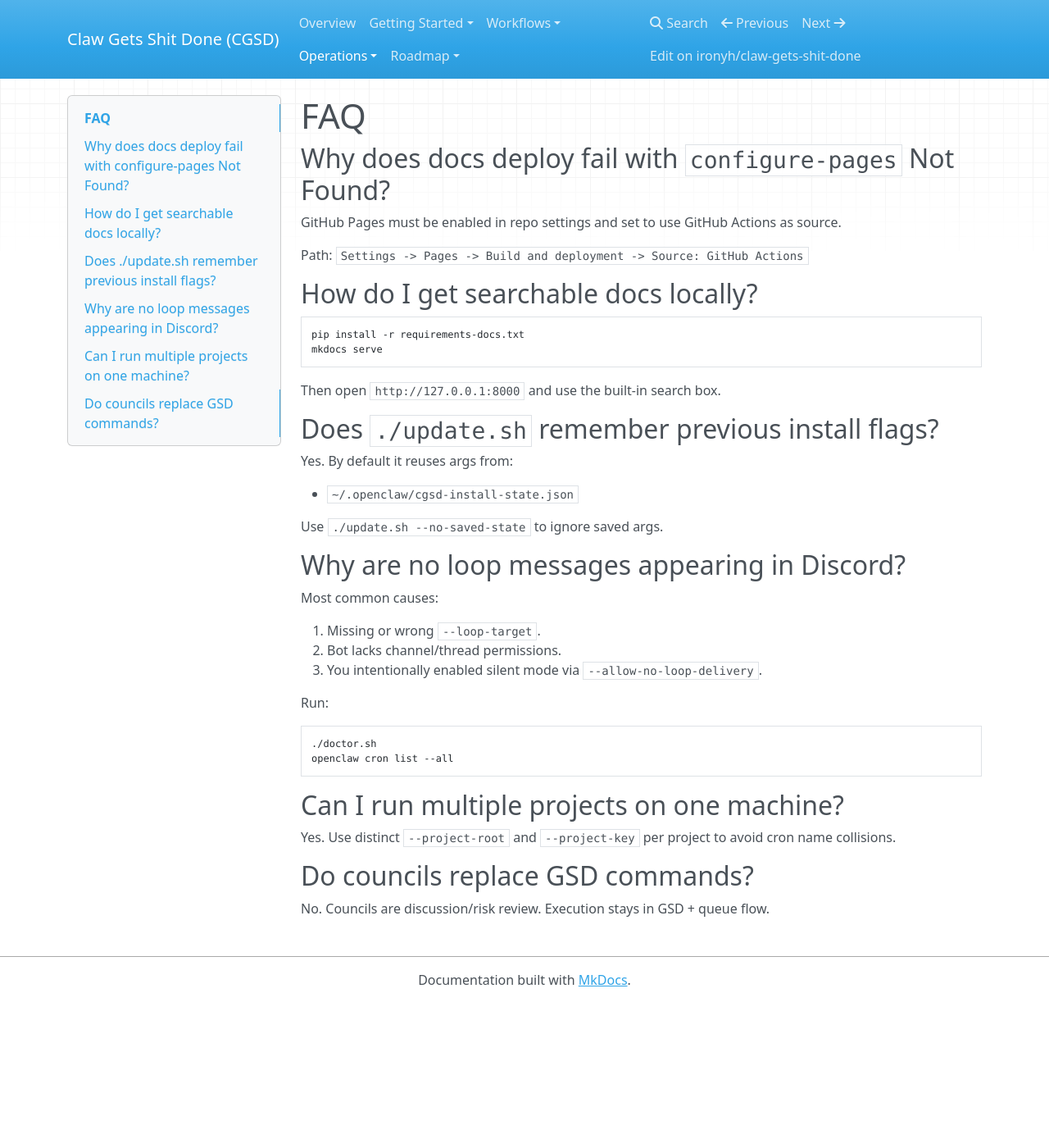
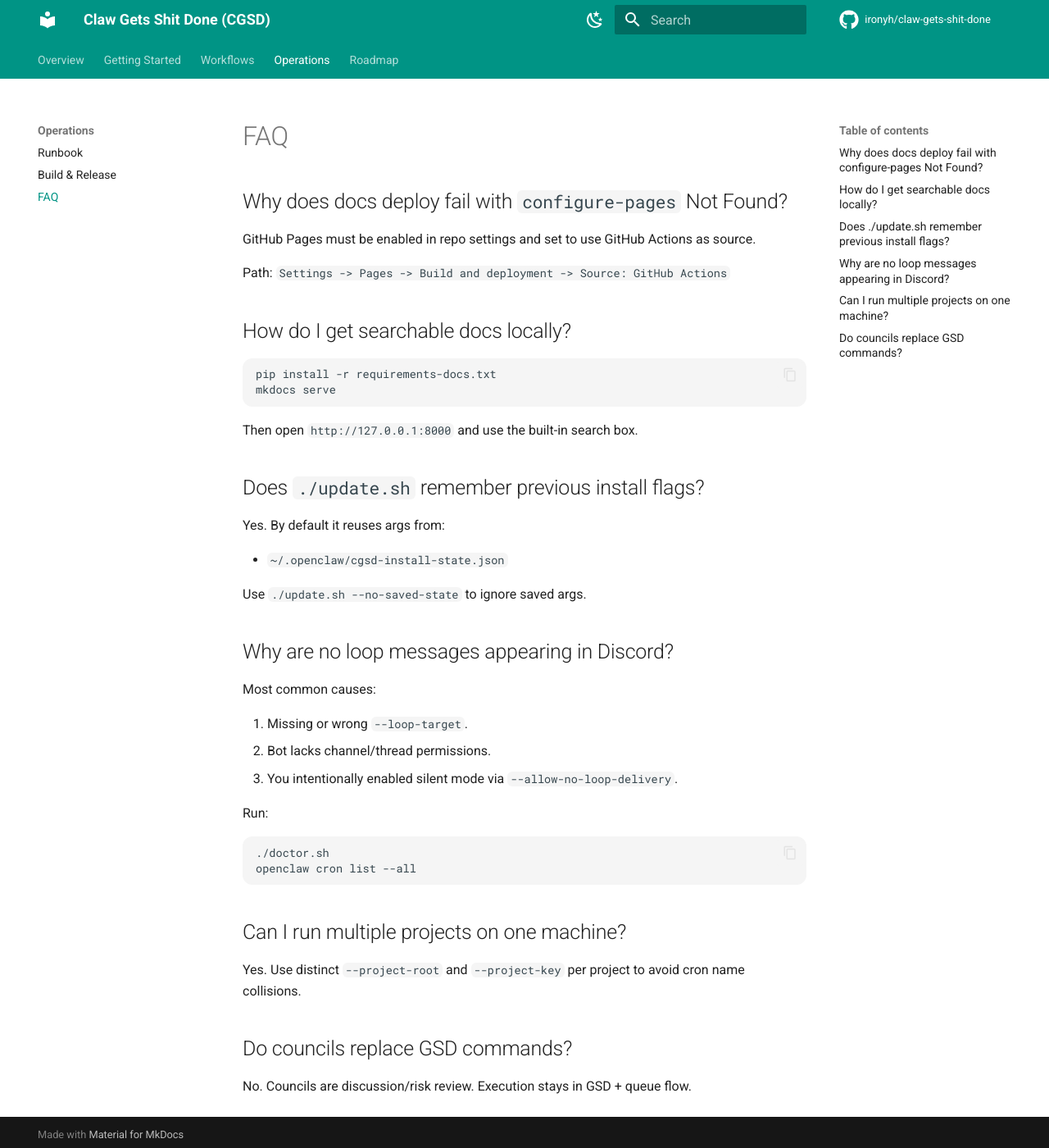
Before and after one commit to ironyh/claw-gets-shit-done, an MkDocs documentation site: the page built from docs/faq.md, in a window 1280 px wide and 1400 px high. Shown: the whole window at 82% size. Built offline with MkDocs 1.6.1 and Material for MkDocs 9.7.7, drawn with Linux system fonts in a browser that asks for light colours; nearby versions of some CDN libraries; comment, search, counter and statistics services are not loaded.

Commit message:
docs: add mkdocs material theme and cgsd docs skill

```diff
--- /dev/null
+++ b/docs/stylesheets/extra.css
@@ -0,0 +1,20 @@
+:root {
+  --cgsd-radius: 12px;
+}
+
+.md-typeset code {
+  border-radius: 6px;
+}
+
+.md-typeset pre > code {
+  border-radius: var(--cgsd-radius);
+}
+
+.md-typeset .admonition,
+.md-typeset details {
+  border-radius: var(--cgsd-radius);
+}
+
+.md-header {
+  backdrop-filter: saturate(160%) blur(8px);
+}
--- a/mkdocs.yml
+++ b/mkdocs.yml
@@ -5,7 +5,34 @@ repo_url: https://github.com/ironyh/claw-gets-shit-done
 repo_name: ironyh/claw-gets-shit-done
 
 theme:
-  name: mkdocs
+  name: material
+  language: en
+  icon:
+    repo: fontawesome/brands/github
+  palette:
+    - media: "(prefers-color-scheme: light)"
+      scheme: default
+      primary: teal
+      accent: amber
+      toggle:
+        icon: material/weather-night
+        name: Switch to dark mode
+    - media: "(prefers-color-scheme: dark)"
+      scheme: slate
+      primary: teal
+      accent: amber
+      toggle:
+        icon: material/weather-sunny
+        name: Switch to light mode
+  features:
+    - navigation.tabs
+    - navigation.sections
+    - navigation.top
+    - navigation.instant
+    - navigation.tracking
+    - search.highlight
+    - search.suggest
+    - content.code.copy
 
 nav:
   - Overview: index.md
@@ -27,7 +54,22 @@ plugins:
   - search
 
 markdown_extensions:
+  - admonition
+  - attr_list
+  - def_list
+  - md_in_html
+  - pymdownx.details
+  - pymdownx.highlight:
+      anchor_linenums: true
+  - pymdownx.inlinehilite
+  - pymdownx.snippets
+  - pymdownx.superfences
+  - pymdownx.tabbed:
+      alternate_style: true
   - tables
   - fenced_code
   - toc:
       permalink: true
+
+extra_css:
+  - stylesheets/extra.css
--- a/requirements-docs.txt
+++ b/requirements-docs.txt
@@ -1 +1,3 @@
 mkdocs==1.6.1
+mkdocs-material==9.6.21
+pymdown-extensions==10.16.1
```
Also changed, not shown: README.md (+1 -0 lines), skills/cgsd-docs/SKILL.md (added, +47 -0 lines).
